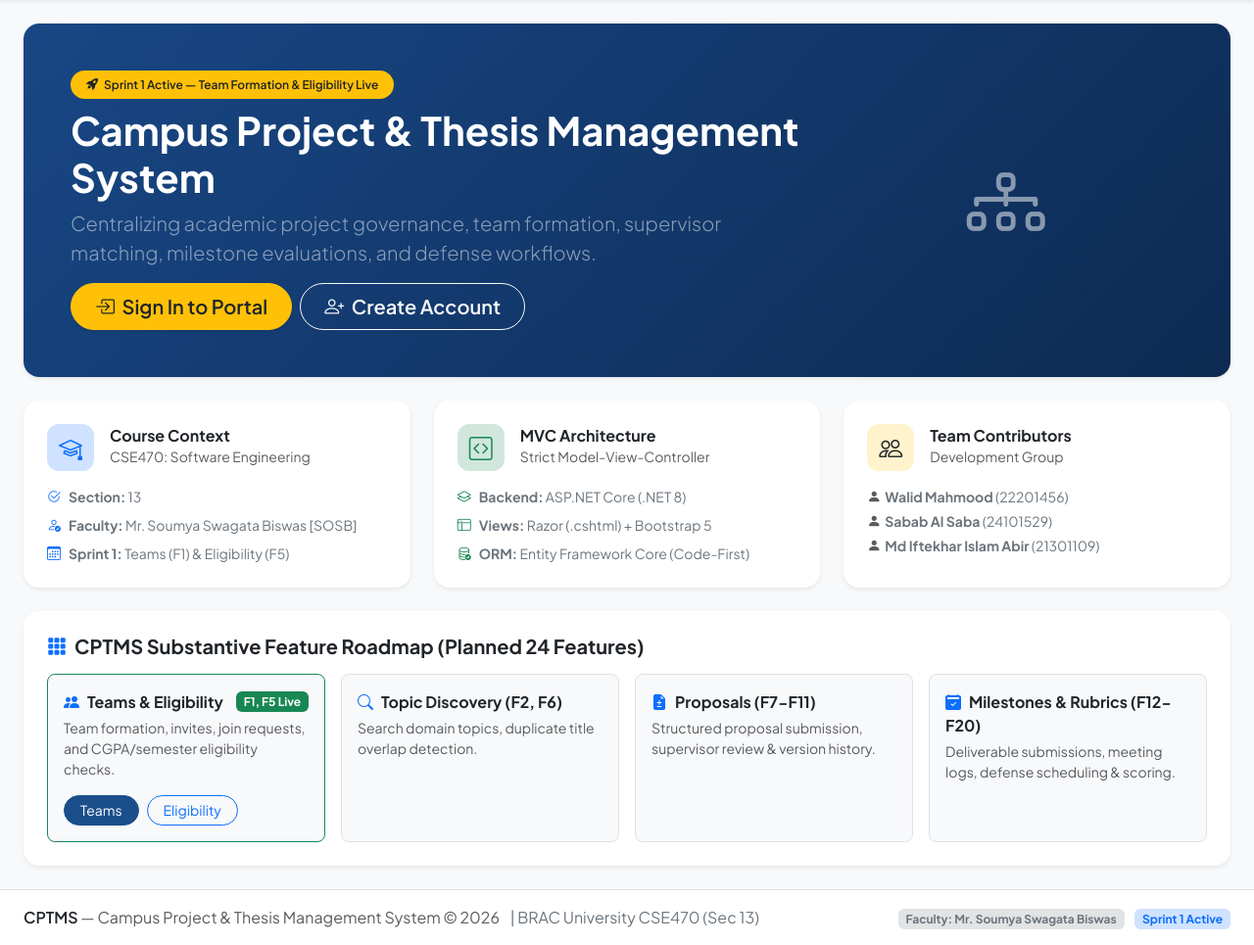
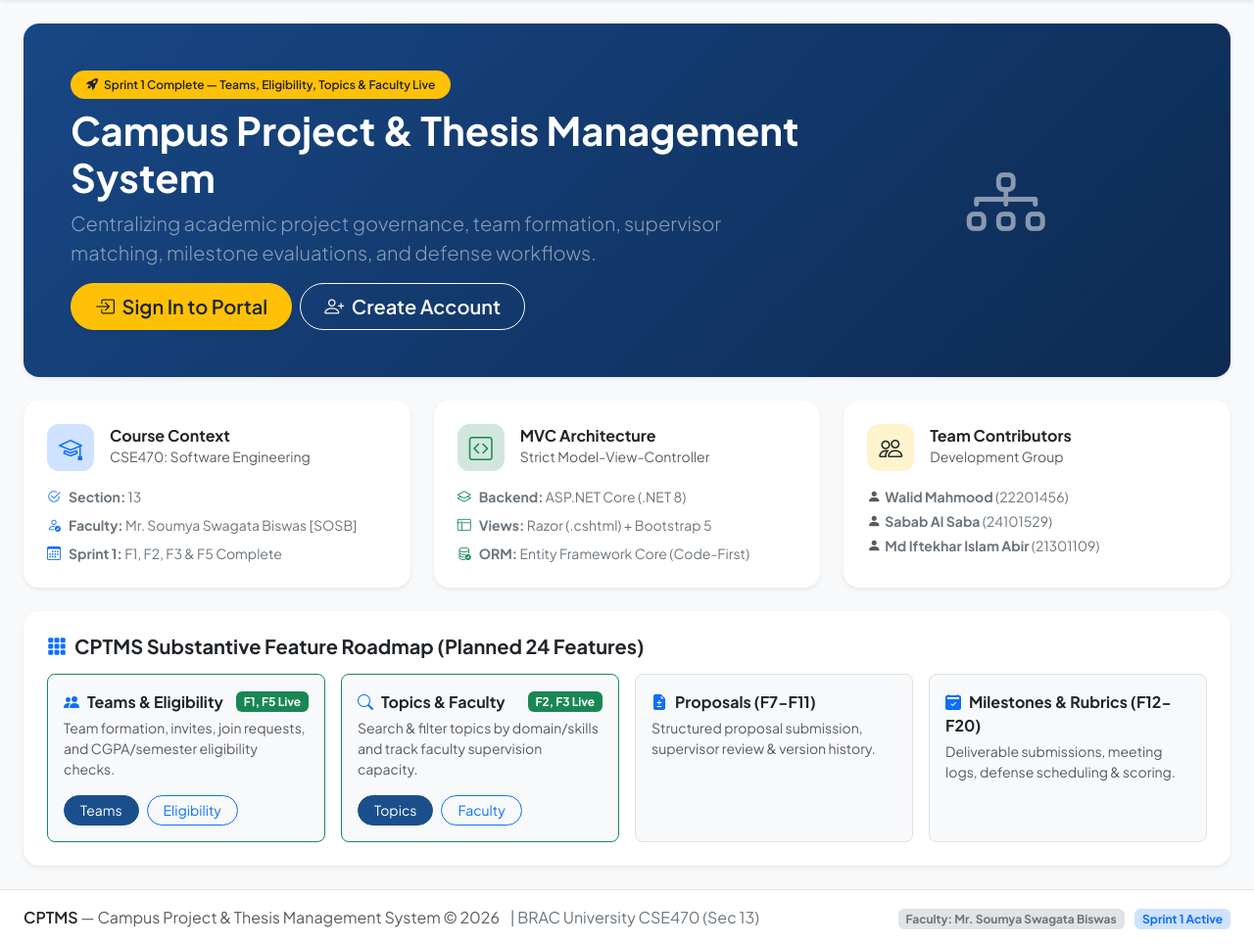
Before and after one commit to WalidMahmood/Campus-Project-Thesis-Management-System-CPTMS-, an ASP.NET Core app: page / in a window 1280 px wide. Shown: the part 60-1025 px from the top of the page at 98% size. Run offline with ASP.NET Core 8, Linux system fonts and the light colour scheme; some libraries are stand-ins or nearby versions.

Commit message:
chore(integration): unify global warning/success alerts and link F2/F3 cards on dashboard

```diff
--- a/Views/Home/Index.cshtml
+++ b/Views/Home/Index.cshtml
@@ -14,7 +14,7 @@
             <div class="row align-items-center">
                 <div class="col-lg-8">
                     <span class="badge bg-warning text-dark mb-2 px-3 py-2 rounded-pill fw-semibold">
-                        <i class="bi bi-rocket-takeoff-fill me-1"></i> Sprint 1 Active — Team Formation &amp; Eligibility Live
+                        <i class="bi bi-rocket-takeoff-fill me-1"></i> Sprint 1 Complete — Teams, Eligibility, Topics &amp; Faculty Live
                     </span>
                     <h1 class="display-6 fw-bold mb-2">Campus Project & Thesis Management System</h1>
                     <p class="lead mb-3 text-white-50">
@@ -73,7 +73,7 @@
             <ul class="list-unstyled small text-secondary mb-0">
                 <li class="mb-2"><i class="bi bi-check2-circle text-primary me-2"></i><strong>Section:</strong> 13</li>
                 <li class="mb-2"><i class="bi bi-person-check text-primary me-2"></i><strong>Faculty:</strong> Mr. Soumya Swagata Biswas [SOSB]</li>
-                <li><i class="bi bi-calendar3 text-primary me-2"></i><strong>Sprint 1:</strong> Teams (F1) &amp; Eligibility (F5)</li>
+                <li><i class="bi bi-calendar3 text-primary me-2"></i><strong>Sprint 1:</strong> F1, F2, F3 &amp; F5 Complete</li>
             </ul>
         </div>
     </div>
@@ -141,9 +141,18 @@
                     </div>
                 </div>
                 <div class="col-md-3">
-                    <div class="p-3 bg-light rounded-3 border h-100">
-                        <div class="fw-bold text-dark mb-1"><i class="bi bi-search text-primary me-2"></i>Topic Discovery (F2, F6)</div>
-                        <p class="small text-muted mb-0">Search domain topics, duplicate title overlap detection.</p>
+                    <div class="p-3 bg-light rounded-3 border border-success h-100 d-flex flex-column justify-content-between">
+                        <div>
+                            <div class="d-flex flex-wrap justify-content-between align-items-center gap-1 mb-1">
+                                <span class="fw-bold text-dark"><i class="bi bi-search text-primary me-2"></i>Topics &amp; Faculty</span>
+                                <span class="badge bg-success text-nowrap">F2, F3 Live</span>
+                            </div>
+                            <p class="small text-muted mb-3">Search &amp; filter topics by domain/skills and track faculty supervision capacity.</p>
+                        </div>
+                        <div class="d-flex gap-2">
+                            <a asp-controller="Topics" asp-action="Index" class="btn btn-sm btn-primary rounded-pill px-3">Topics</a>
+                            <a asp-controller="Faculty" asp-action="Availability" class="btn btn-sm btn-outline-primary rounded-pill px-3">Faculty</a>
+                        </div>
                     </div>
                 </div>
                 <div class="col-md-3">
--- a/Views/Shared/_Layout.cshtml
+++ b/Views/Shared/_Layout.cshtml
@@ -78,6 +78,13 @@
                     <button type="button" class="btn-close" data-bs-dismiss="alert" aria-label="Close"></button>
                 </div>
             }
+            @if (TempData["WarningMessage"] != null)
+            {
+                <div class="alert alert-warning alert-dismissible fade show rounded-3 shadow-sm" role="alert">
+                    <i class="bi bi-exclamation-triangle-fill me-2"></i>@TempData["WarningMessage"]
+                    <button type="button" class="btn-close" data-bs-dismiss="alert" aria-label="Close"></button>
+                </div>
+            }
             @if (TempData["ErrorMessage"] != null)
             {
                 <div class="alert alert-danger alert-dismissible fade show rounded-3 shadow-sm" role="alert">
```
Also changed, not shown: Views/Faculty/Availability.cshtml (+0 -15 lines), Views/Faculty/ManageLimits.cshtml (+0 -15 lines), Views/Topics/Details.cshtml (+0 -8 lines), Views/Topics/Index.cshtml (+0 -8 lines), README.md.
